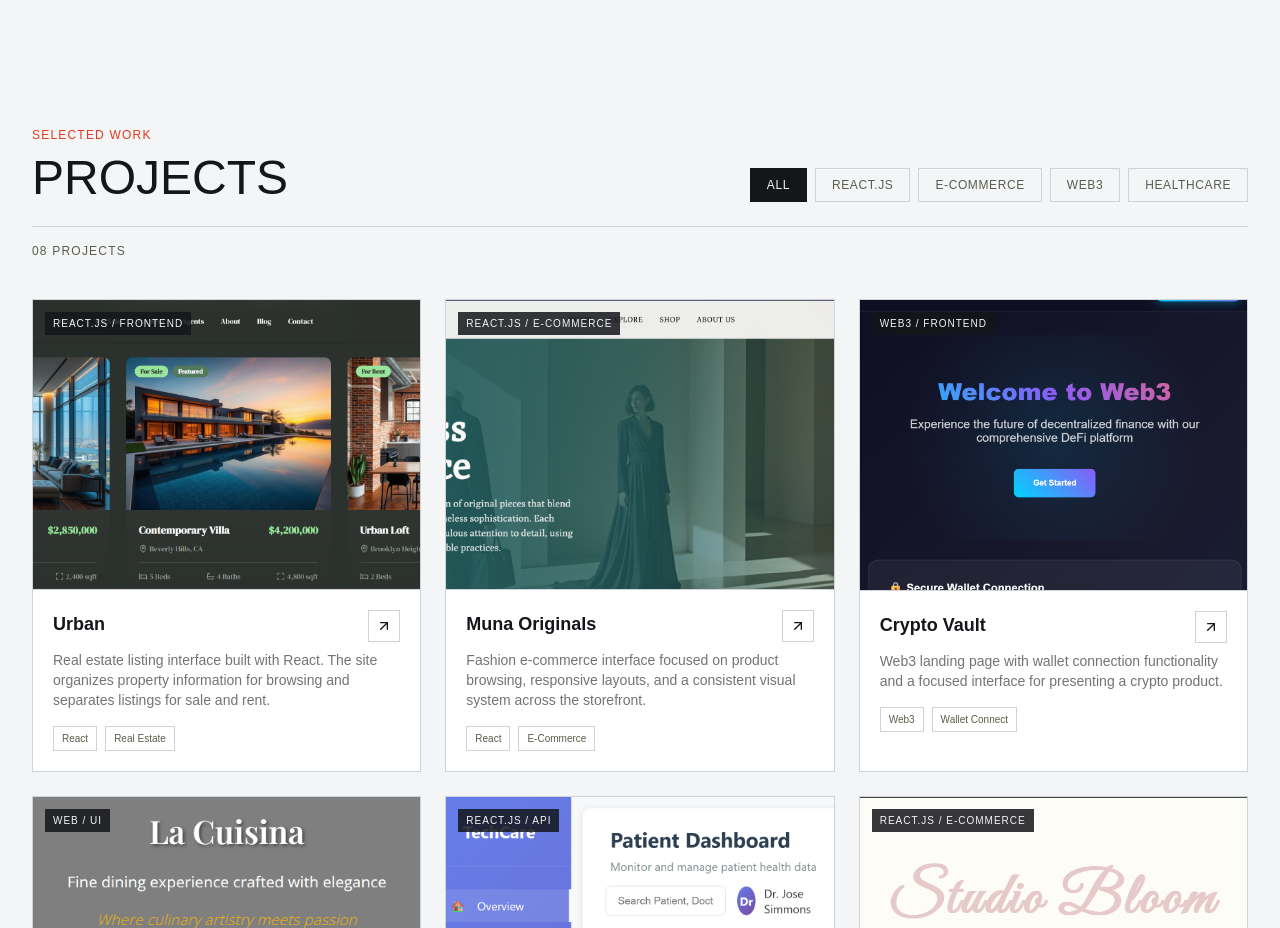
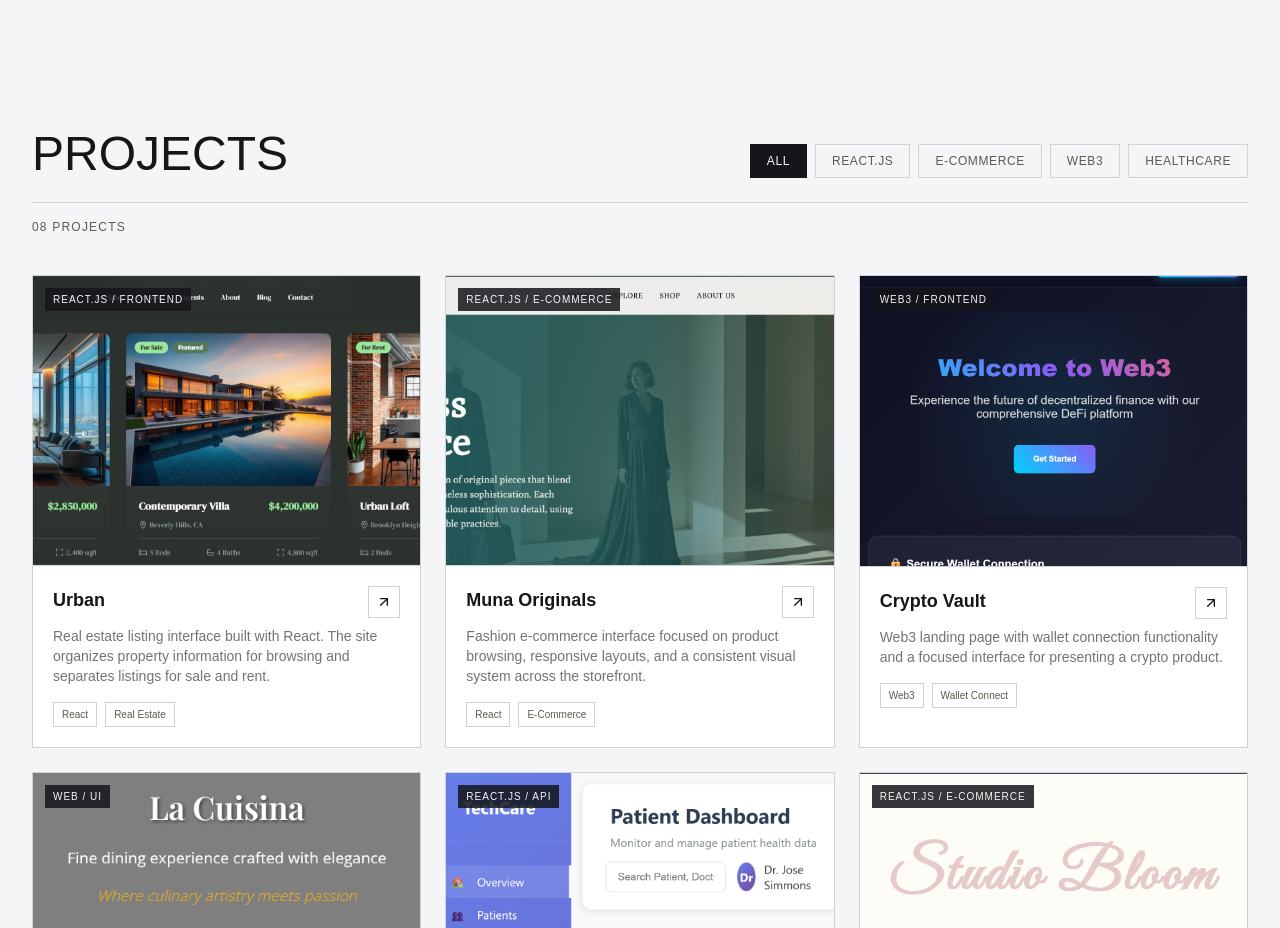
Before and after one commit to Munachitimi/munaportfolio, a React (Vite) app: page / in a window 1280 px wide. Shown: the part 1360-2288 px from the top of the page. Built offline with nearby package versions, Linux system fonts and the light colour scheme; the HTML template or start-up script is replaced by a standard one.

Commit message:
Remove 'Selected Work' label from Portfolio
Removed 'Selected Work' label from Portfolio component.

```diff
--- a/src/components/Portfolio.tsx
+++ b/src/components/Portfolio.tsx
@@ -124,9 +124,6 @@ const Portfolio = () => {
     >
       <div className="flex flex-col sm:flex-row sm:items-end sm:justify-between gap-6 mb-4 border-b border-border pb-6">
         <div>
-          <span className="font-mono text-xs uppercase tracking-widest text-signal">
-            Selected Work
-          </span>
 
           <h2 className="font-display uppercase text-3xl sm:text-4xl lg:text-5xl text-foreground mt-2">
             Projects
```
